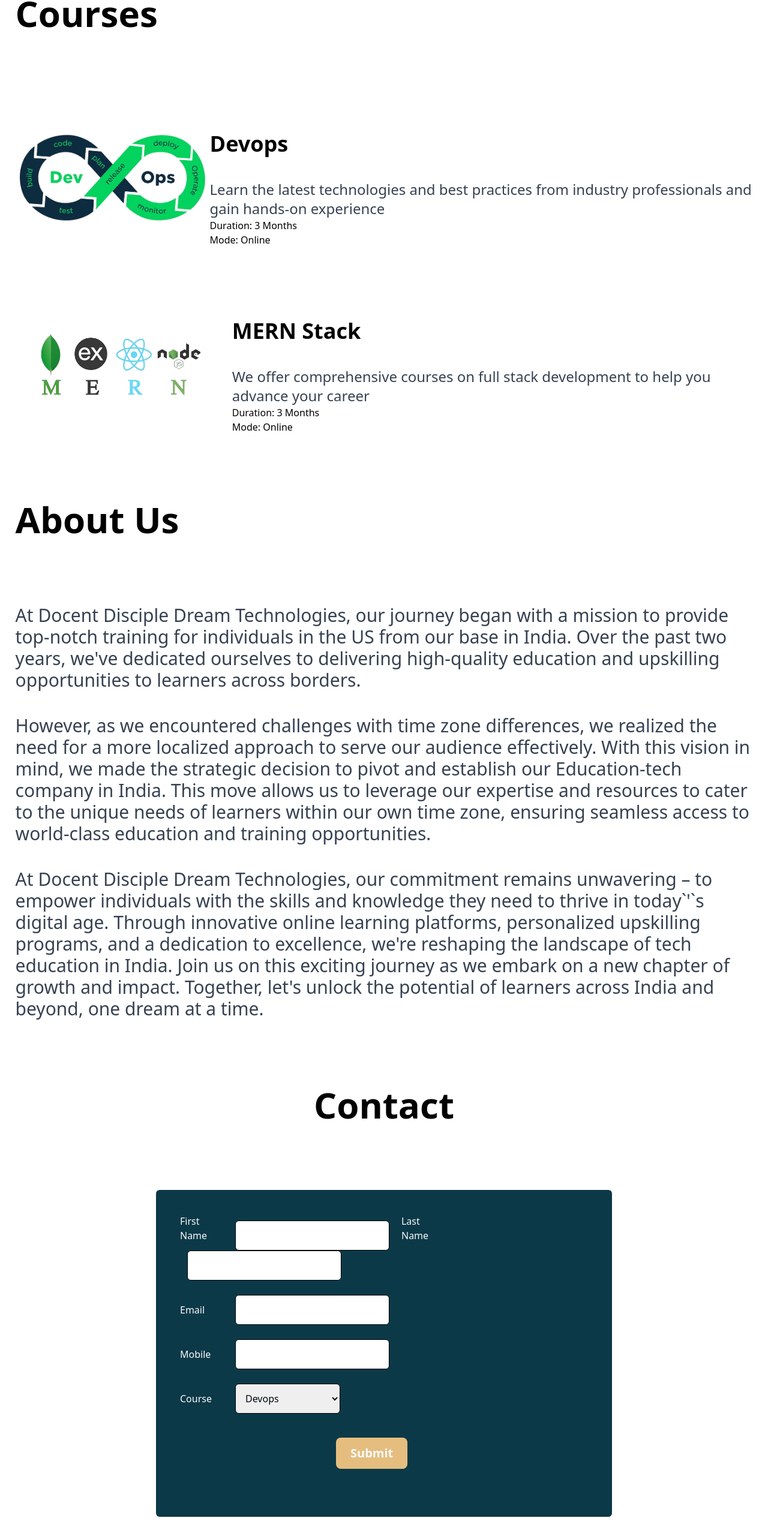
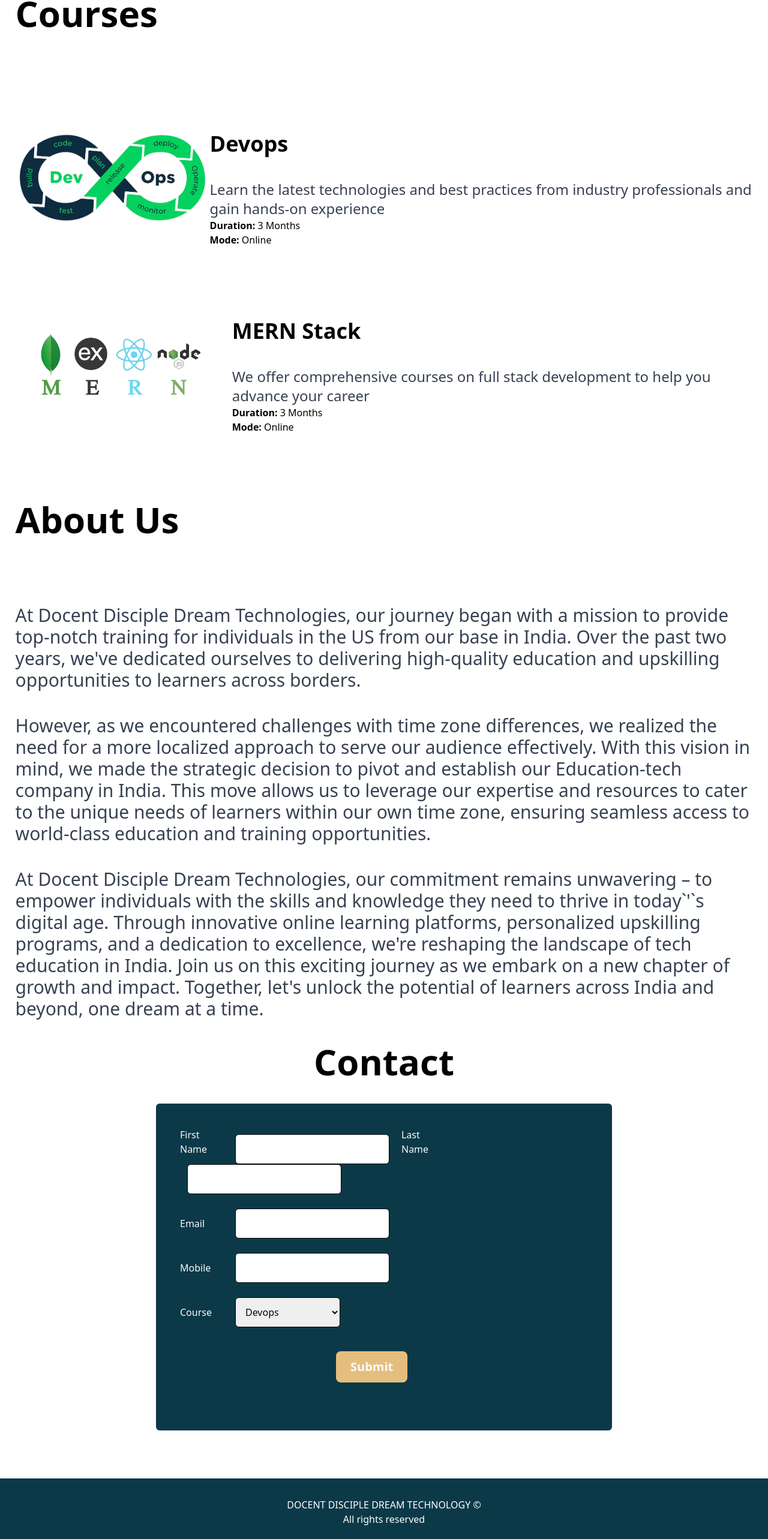
Before and after one commit to SHABARIUS/Web-App-deployment, a React (Vite) app: page / in a window 1280 px wide. Shown: the part 1151-3717 px from the top of the page at 60% size. Before the commit the page ends 3680 px from the top, so only its background shows below. Built offline with nearby package versions, Linux system fonts and the light colour scheme.

Commit message:
footer and form changes

```diff
--- a/src/App.jsx
+++ b/src/App.jsx
@@ -3,6 +3,7 @@ import Landing from './components/Views/Landing'
 import Courses from './components/Views/Courses'
 import About from './components/Views/About'
 import Contact from './components/Views/Contact'
+import FootBar from './components/Views/FootBar'
 function App() {
   return (
     <>
@@ -12,6 +13,7 @@ function App() {
         <Courses />
         <About />
         <Contact />
+        <FootBar />
       </div>
     </>
   )
--- a/src/components/Views/Contact.jsx
+++ b/src/components/Views/Contact.jsx
@@ -1,17 +1,14 @@
-import { useEffect, useState } from 'react'
+import { useState } from 'react'
 
-// import { useState } from 'react'
 const Contact = () => {
   const [firstName, setFirstName] = useState('')
   const [lastName, setLastName] = useState('')
   const [email, setEmail] = useState('')
   const [mobile, setMobile] = useState('')
-  useEffect(() => {
-    console.log(lastName)
-  }, [])
+
   return (
-    <div className='w-[96%] m-auto' id='formSubmit'>
-      <h2 className='text-6xl font-bold my-28 text-center'>Contact</h2>
+    <div className='w-[96%] m-auto mb-20' id='formSubmit'>
+      <h2 className='text-6xl font-bold my-10 text-center'>Contact</h2>
       <div className='w-[760px] m-auto bg-[#0C3948] p-10 rounded-md text-gray-50'>
         <form
           action='https://formsubmit.co/iampraveen7@gmail.com'
--- a/src/components/Views/Courses.jsx
+++ b/src/components/Views/Courses.jsx
@@ -15,10 +15,10 @@ const Courses = () => {
             professionals and gain hands-on experience
           </h4>
           <p>
-            Duration: <span>3 Months</span>
+            <span className='font-bold'> Duration:</span> 3 Months
           </p>
           <p>
-            Mode: <span>Online</span>
+            <span className='font-bold'> Mode:</span> Online
           </p>
         </div>
       </div>
@@ -33,10 +33,10 @@ const Courses = () => {
             advance your career
           </h4>
           <p>
-            Duration: <span>3 Months</span>
+            <span className='font-bold'> Duration:</span> 3 Months
           </p>
           <p>
-            Mode: <span>Online</span>
+            <span className='font-bold'> Mode:</span> Online
           </p>
         </div>
       </div>
--- /dev/null
+++ b/src/components/Views/FootBar.jsx
@@ -0,0 +1,10 @@
+const FootBar = () => {
+  return (
+    <div className='bg-[#0C3948]  text-white text-center p-8'>
+      <h2>DOCENT DISCIPLE DREAM TECHNOLOGY &#169;</h2>
+      <p>All rights reserved</p>
+    </div>
+  )
+}
+
+export default FootBar
```
